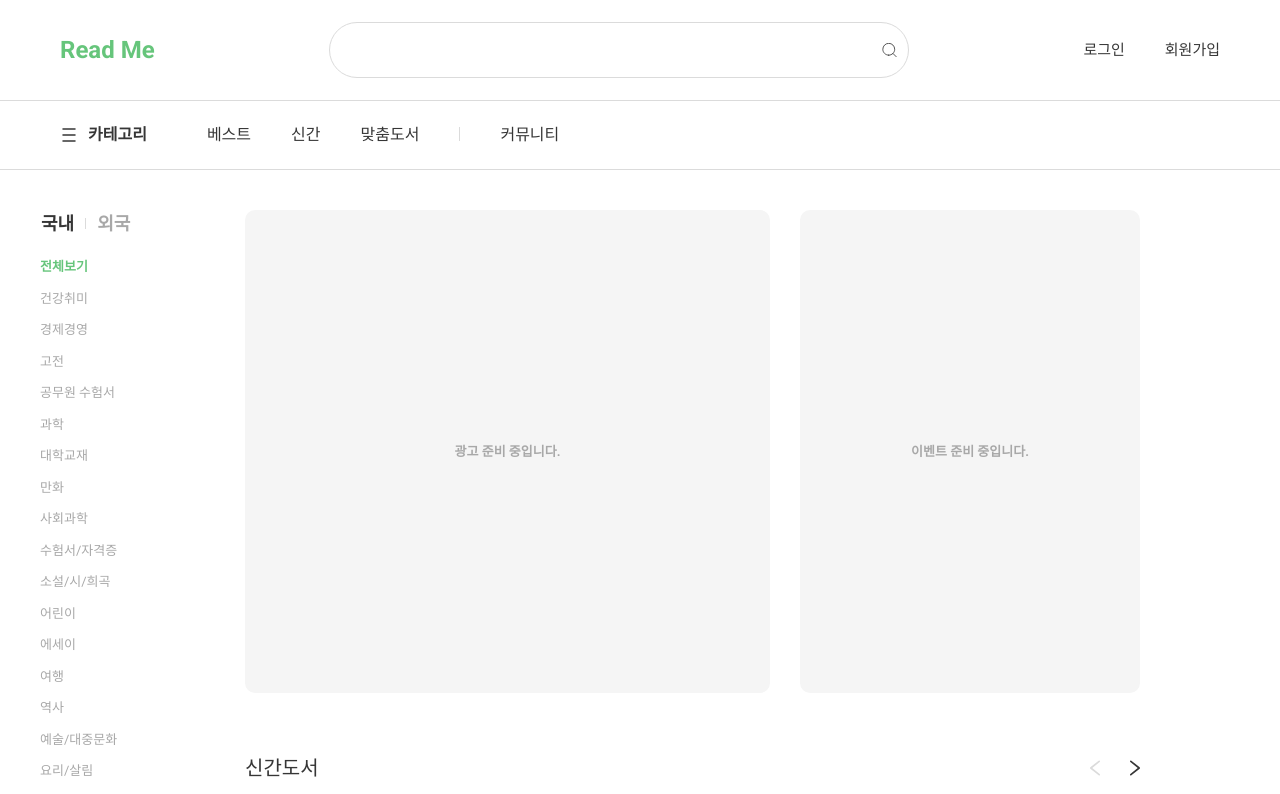
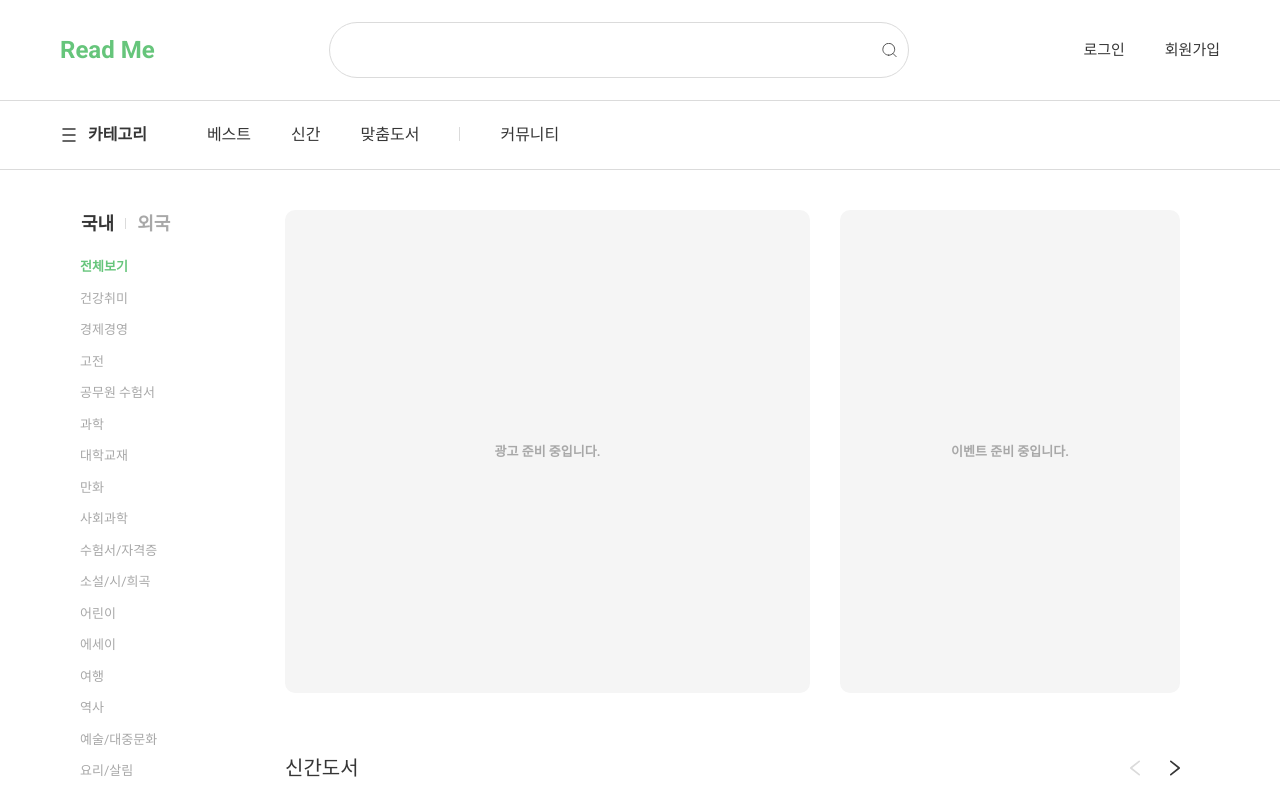
Before and after one commit to yunajoe/front_bookstore-README, a Next.js app: page /domestic in a window 1280 px wide. Shown: the top 794 px of the page. Built offline with nearby package versions, Linux system fonts and the light colour scheme.

Commit message:
style: 카테고리 페이지 전체 중앙정렬

```diff
--- a/src/components/layout/sidebarLayout.tsx
+++ b/src/components/layout/sidebarLayout.tsx
@@ -20,7 +20,8 @@ function SidebarLayout({
   children,
 }: SidebarLayoutProps) {
   return (
-    <div className='flex flex-col mobile:flex-center'>
+
+    <div className='flex-center flex-col'>
 
       <MainLayout>
         <section
```
